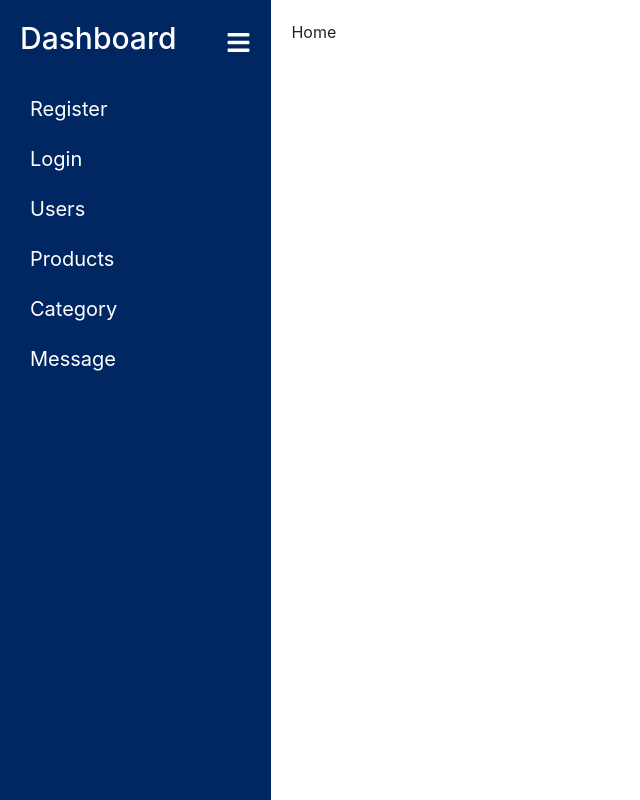
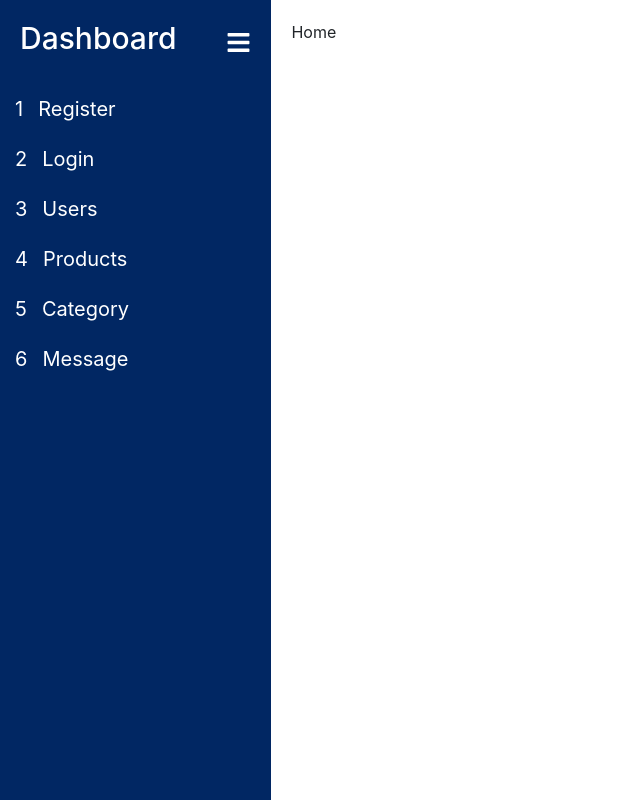
Before and after one commit to Firdavs-developer/dashboard, a React (Create React App) app: page / in a window 1280 px wide. Shown: the whole page, without its empty margins (0-640 px from the left). Built offline with nearby package versions, Linux system fonts and the light colour scheme.

Commit message:
add icons

```diff
--- a/src/components/side-bar/SideBar.jsx
+++ b/src/components/side-bar/SideBar.jsx
@@ -20,32 +20,38 @@ const Sidebar = () => {
     {
       path: "/register",
       name: "Register",
+      icon:1
       // icon: <LoginOutlined />,
     },
 
     {
       path: "/login",
       name: "Login",
+      icon:2
       // icon: <FaUserCircle />,
     },
     {
       path: "/users",
       name: "Users",
+      icon:3,
       // icon: <UsergroupAddOutlined />,
     },
     {
       path: "/products",
       name: "Products",
+      icon: 4,
       // icon: <FaOpencart />,
     },
     {
       path: "/category",
       name: "Category",
+      icon:5,
       // icon: <FileProtectOutlined />,
     },
     {
       path: "/message",
       name: "Message",
+      icon:6,
       // icon: <MessageOutlined />,
     },
   ];
--- a/src/pages/category/category.jsx
+++ b/src/pages/category/category.jsx
@@ -74,7 +74,7 @@ const Category = () => {
             fontSize: "22px",
           }}
         >
-          <EditOutlined style={{ color: "blue", cursor: "pointer" }} />
+          <EditOutlined style={{ color: "green", cursor: "pointer" }} />
           <DeleteOutlined style={{ color: "red ", cursor: "pointer" }} />
         </div>
       ),
--- a/src/pages/products/products.jsx
+++ b/src/pages/products/products.jsx
@@ -132,7 +132,7 @@ const Products = () => {
           >
             <Link to={`/create/${data.id}`}>
               <EditOutlined
-                style={{ color: "blue", cursor: "pointer" }}
+                style={{ color: "green", cursor: "pointer" }}
                 // onClick={() => console.log(data)}
               />
             </Link>
```
